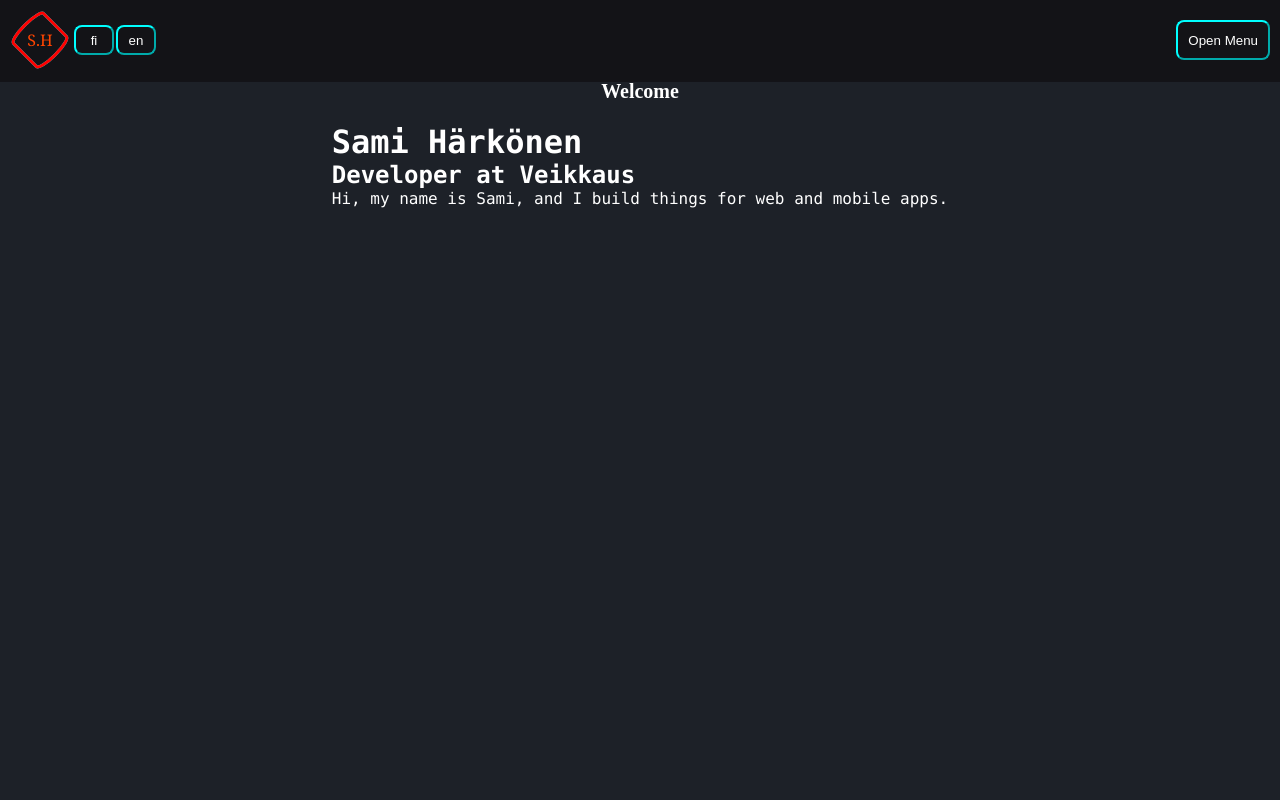
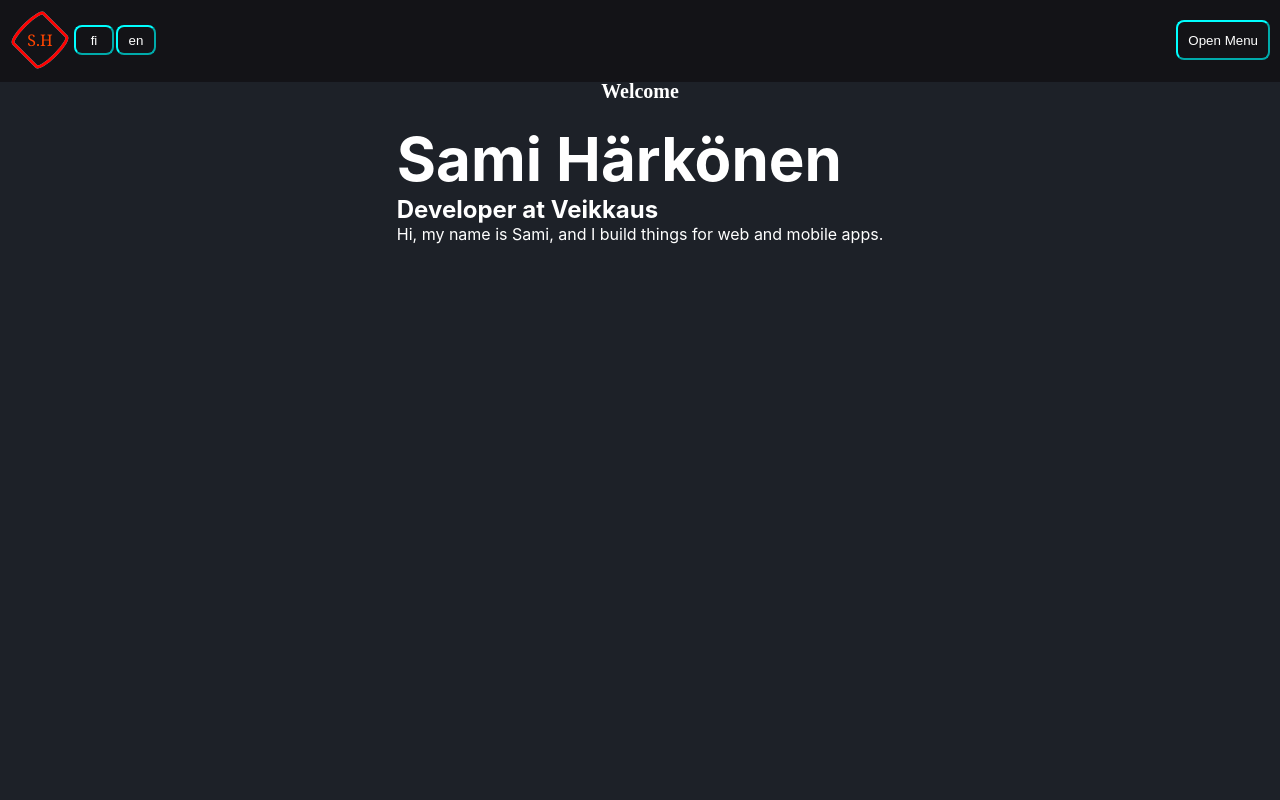
Before and after one commit to SamkHarks/My-page, a React (Create React App) app: page / in a window 1280 px wide. Shown: the top 800 px of the page. Built offline with nearby package versions, Linux system fonts and the light colour scheme.

Commit message:
remove code element

```diff
--- a/src/components/Welcome.tsx
+++ b/src/components/Welcome.tsx
@@ -8,11 +8,9 @@ export const Welcome = () => {
             display: 'flex',
             flexDirection: 'column'
         }}>
-            <code>
-                <h1>Sami Härkönen</h1>
-                <h2>Developer at Veikkaus</h2>
-                <p>Hi, my name is Sami, and I build things for web and mobile apps.</p>
-            </code>
+            <h1 style={{fontSize: 60}}>Sami Härkönen</h1>
+            <h2>Developer at Veikkaus</h2>
+            <p>Hi, my name is Sami, and I build things for web and mobile apps.</p>
         </div>
     );
 };
```
